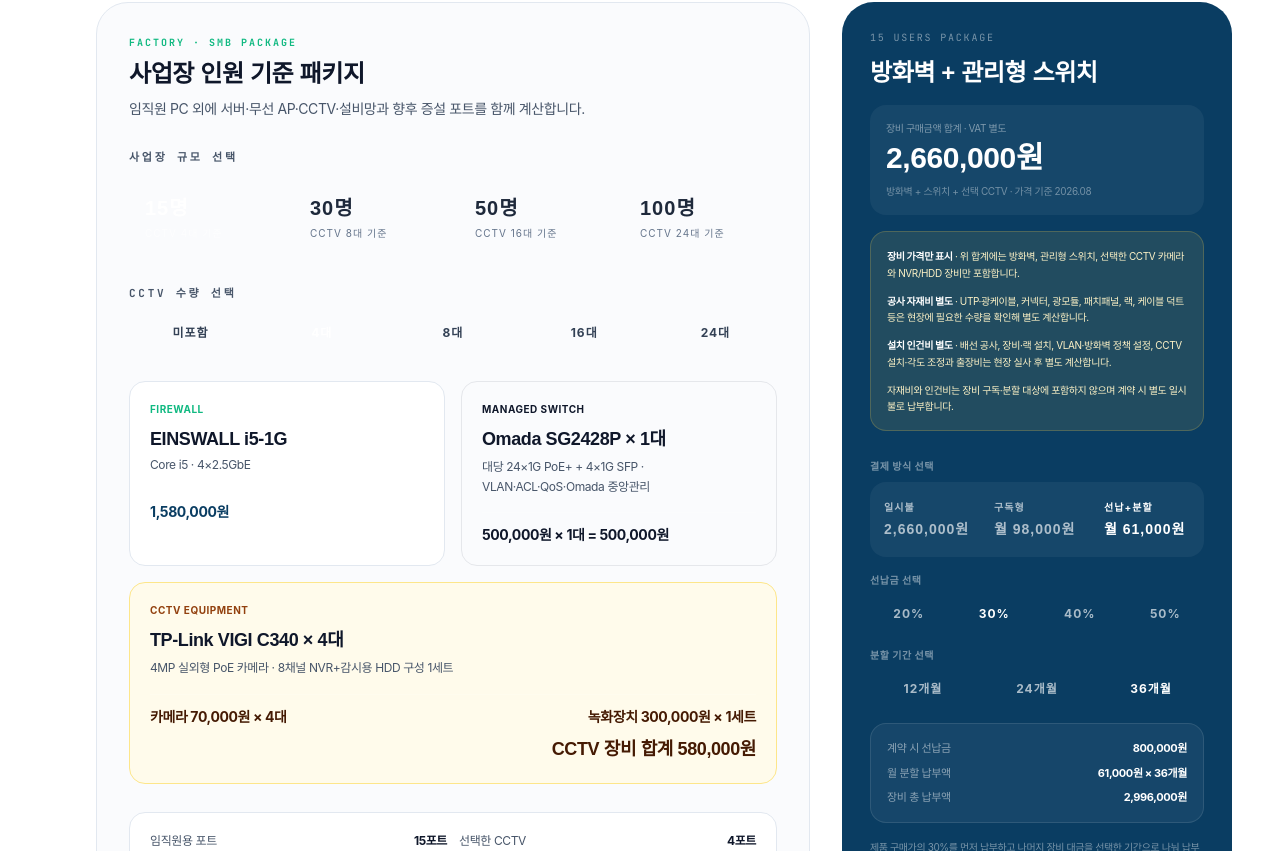
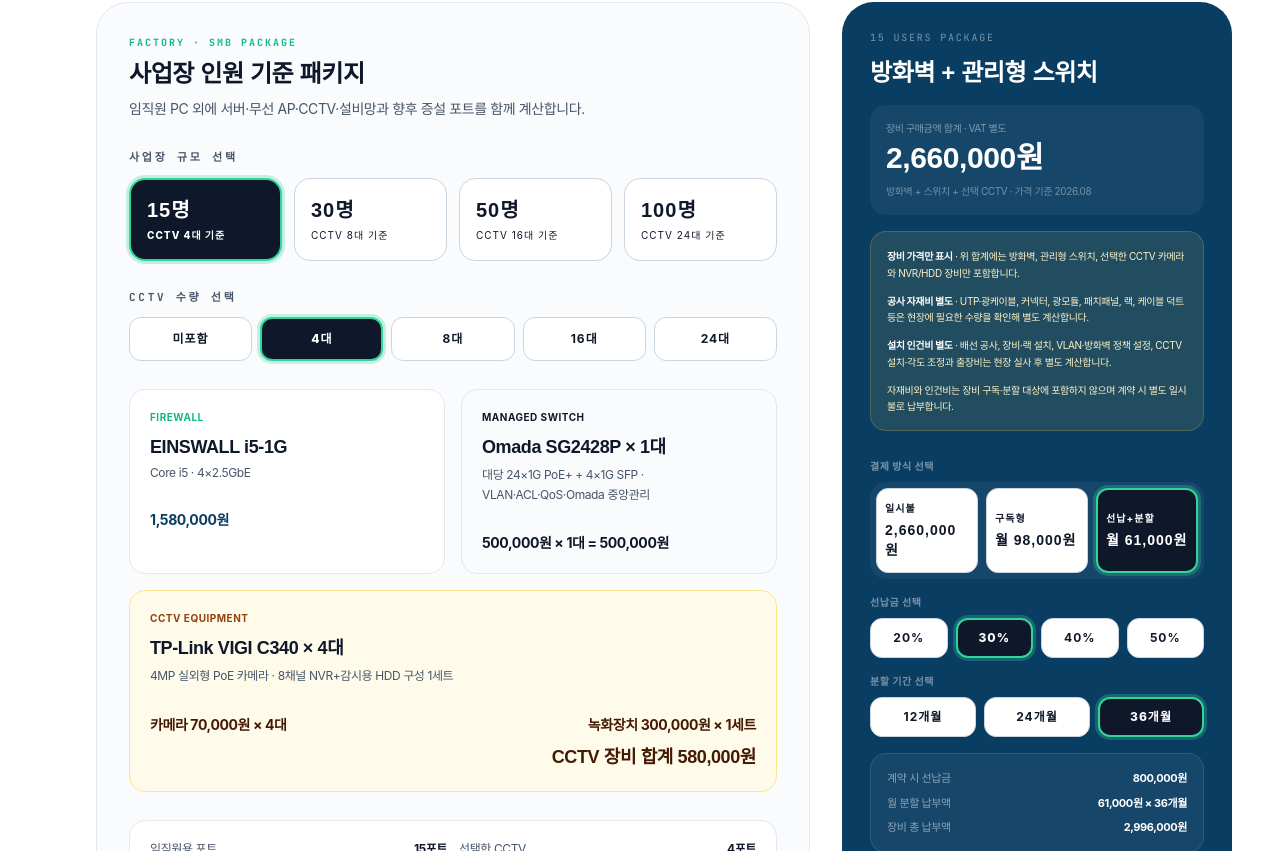
Before and after one commit to yumunix/einstech-landing, a Next.js app: page /einswall in a window 1280 px wide. Shown: the part 6609-7460 px from the top of the page. Built offline with nearby package versions, Linux system fonts and the light colour scheme; a web font is replaced by a local one.

Commit message:
fix: restore EINSWALL selected option contrast

```diff
--- a/app/page.css
+++ b/app/page.css
@@ -143,3 +143,47 @@
   height: 60px;
   background: linear-gradient(to bottom, #0A3D62, transparent);
 }
+
+/* EINSWALL configurators: keep selected and unselected choices readable.
+   The white-theme button reset above intentionally clears legacy styles,
+   so interactive option buttons need an explicit high-contrast state. */
+body.einstech-white-body button[aria-pressed="false"] {
+  background: #ffffff !important;
+  border: 1px solid #cbd5e1 !important;
+  color: #0f172a !important;
+  box-shadow: none !important;
+}
+
+body.einstech-white-body button[aria-pressed="false"] * {
+  color: #0f172a !important;
+}
+
+body.einstech-white-body button[aria-pressed="false"]:hover {
+  background: #e2e8f0 !important;
+  border-color: #0a3d62 !important;
+  color: #020617 !important;
+}
+
+body.einstech-white-body button[aria-pressed="true"] {
+  background: #0f172a !important;
+  border: 2px solid #34d399 !important;
+  color: #ffffff !important;
+  box-shadow: 0 0 0 3px rgba(52, 211, 153, 0.28) !important;
+  font-weight: 800 !important;
+}
+
+body.einstech-white-body button[aria-pressed="true"] * {
+  color: #ffffff !important;
+  opacity: 1 !important;
+}
+
+body.einstech-white-body button[aria-pressed="true"]:hover {
+  background: #0a3d62 !important;
+  border-color: #6ee7b7 !important;
+  color: #ffffff !important;
+}
+
+body.einstech-white-body button[aria-pressed]:focus-visible {
+  outline: 3px solid #f59e0b !important;
+  outline-offset: 3px !important;
+}
```
